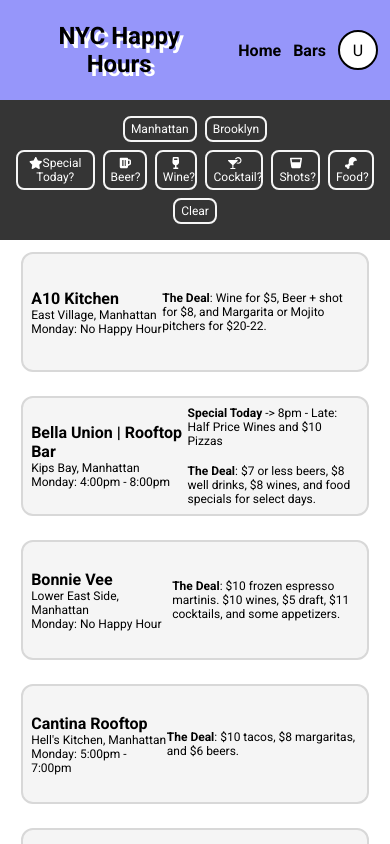
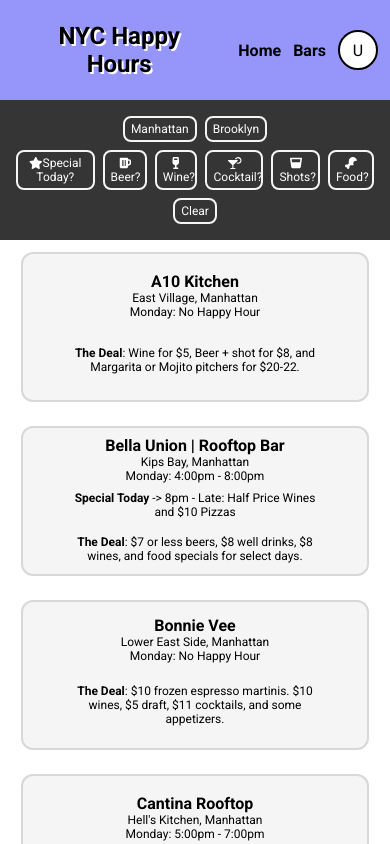
Before and after one commit to carloblvd/Happy-Hour-Bars-NYC, a React (Create React App) app: page /bars in a window 390 px wide. Shown: the top 844 px of the page. Built offline with nearby package versions, Linux system fonts and the light colour scheme; no server answers; sample sign-in values are in the browser's storage.

Commit message:
changed bar tile design at screens 500px or less

```diff
--- a/src/index.css
+++ b/src/index.css
@@ -953,6 +953,9 @@ LARGE PHONES
 */
 
 @media (max-width: 500px) {
+  .nav__header {
+    text-shadow: 2px 2px 0px #fff;
+  }
   .nav__bar--links {
     margin-right: 12px;
   }
@@ -995,20 +998,38 @@ LARGE PHONES
     text-align: center;
   }
 
+  .link {
+    display: flex;
+    align-items: center;
+    justify-content: center;
+  }
+
   .bar__tile {
-    padding: 4px 8px;
+    display: flex;
+    flex-direction: column;
+    align-items: center;
+    justify-content: space-around;
+    height: 150px;
+    width: 100%;
+    align-self: center;
   }
 
   .bar__title {
     font-size: 48px;
   }
 
+  .bar__name {
+    text-align: center;
+  }
+
   .bar__name--wrapper p {
     font-size: 12px;
+    text-align: center;
   }
 
   .bar__info--wrapper {
-    width: 60%;
+    width: 80%;
+    text-align: center;
   }
 
   .bar__info--wrapper p {
@@ -1079,12 +1100,6 @@ SMALL PHONES
 */
 
 @media (max-width: 350px) {
-  .bar__tile {
-    display: flex;
-    flex-direction: column;
-    height: 150px;
-  }
-
   .bar__name--wrapper,
   .bar__info--wrapper {
     width: 100%;
@@ -1101,4 +1116,8 @@ SMALL PHONES
   .modal {
     width: 90vw;
   }
+
+  .bar__tile {
+    height: 170px;
+  }
 }
```
